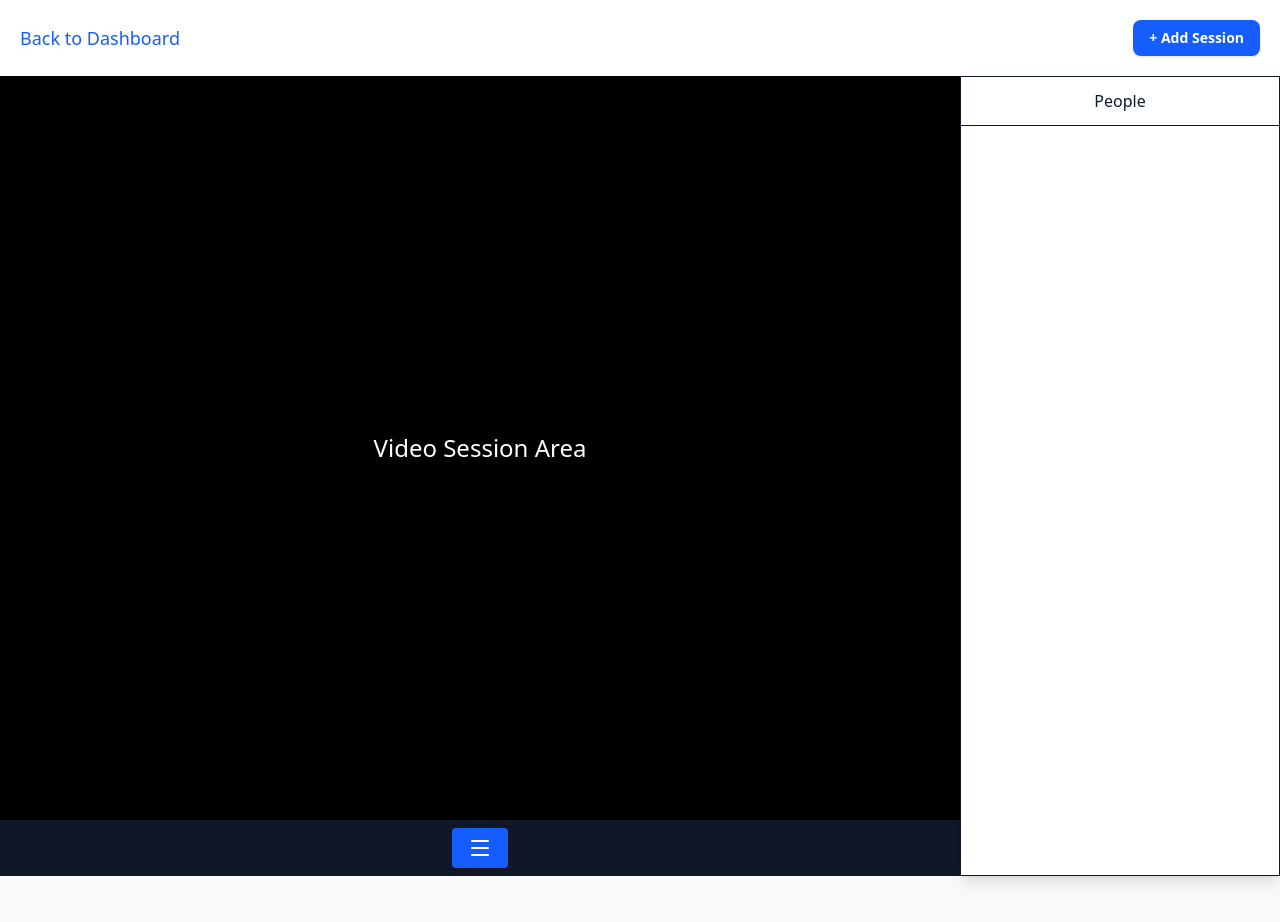
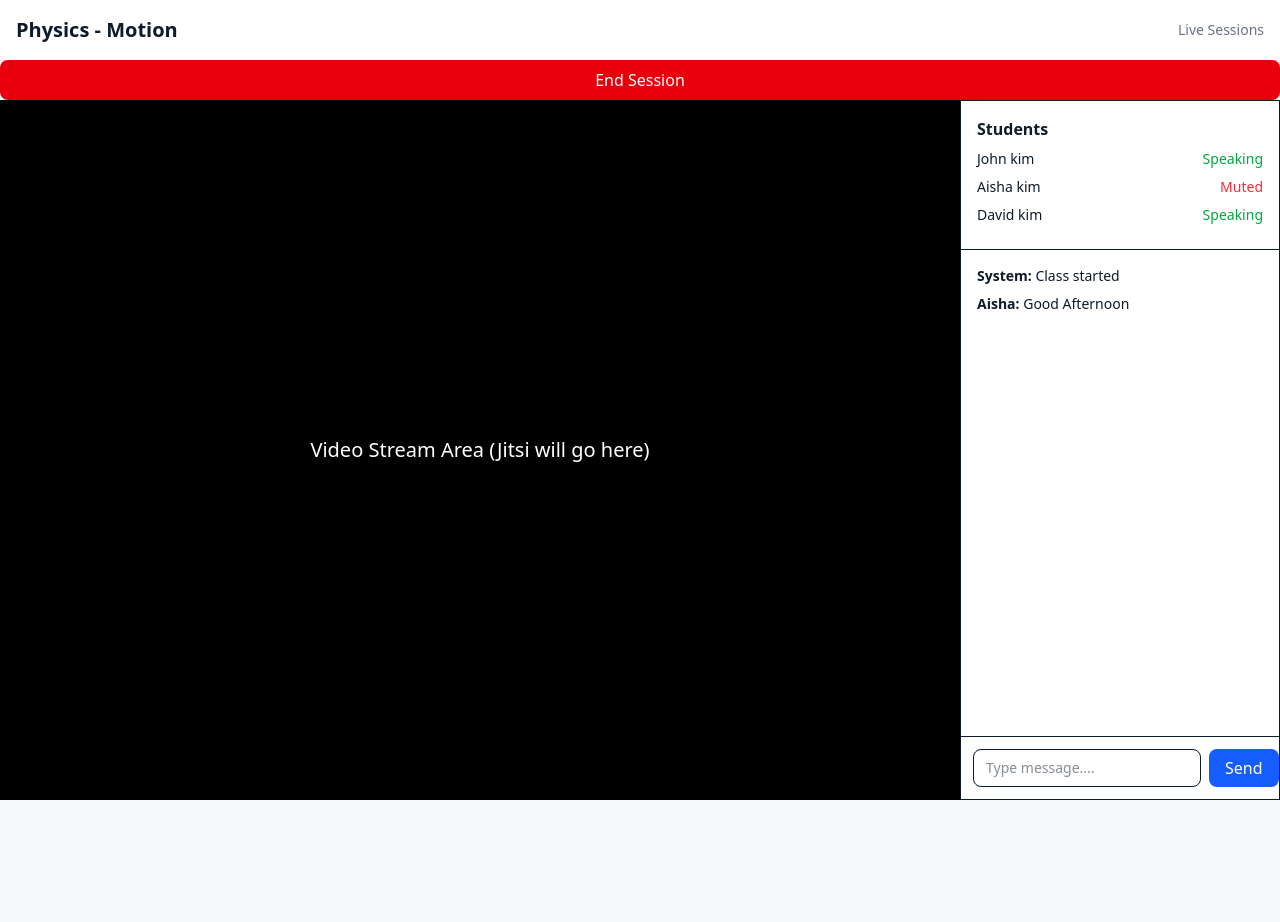
Before and after one commit to juliusmwas/StudyHub, a React (Vite) app: page /tutor/LiveSessionPage in a window 1280 px wide. After the commit the page ends 800 px from the top, so only its background shows below. Built offline with nearby package versions, Linux system fonts and the light colour scheme.

Commit message:
Added a livesession page

```diff
--- a/src/Pages/dashboard/tutor/LiveSessionPage.jsx
+++ b/src/Pages/dashboard/tutor/LiveSessionPage.jsx
@@ -1,124 +1,85 @@
-
-import {Menu} from 'lucide-react';
 
 import { useState } from "react";
 
+const students = [
+    {id:1, name:"John kim", muted:false},
+    {id:2, name:"Aisha kim", muted:true},
+    {id:3, name:"David kim", muted:false},
+];
+
 export default function LiveSessionPage(){
 
-    const [sidebarOpen, setSidebarOpen] = useState(true);
-    const [activeTab, setActiveTab] = useState("chtat");
-
     const [messages, setMessage] = useState([
-        {sender: "Tutor", text: "Welcome everyone"},
-        {sender: "Student A", text: "Hello "}
+        {sender: "System", text: "Class started"},
+        {sender: "Aisha", text: "Good Afternoon "}
     ]);
-
-    const [participants, setParticipants] = useState([
-        {id: 1, name: "Julius (Tutor)", muted:false},
-        {id: 2, name: "Student A", muted:true},
-        {id: 3, name: "Student B", muted:false}
-    ]);
-
-    const [newMessage, setNewMessage] = useState("");
+    const [input,setInput] = useState("");
 
     const sendMessage = () => {
-        if (!newMessage.trim()) return;
-        setMessage([...messages, {sender: "You", text: newMessage}]);
-        setNewMessage("");
+        if (!input.trim()) return;
+        setMessage([...messages, {sender: "tutor", text: input}]);
+        setInput("");
     };
 
-    const toggleMute = (id) => {
-        setParticipants(
-            participants.map(p =>
-                p.id === id ? {...p, muted: !p.muted } : p
-            )
-        );
-    };
 
     return(
         <>
-            <div>
-                <div className="flex items-center  justify-between bg-white shadow-sm py-5 px-5">
-                    <h1 className="text-lg cursor-pointer font-medium text-blue-600">Back to Dashboard</h1>
-                    <button className="cursor-pointer inline-block px-4 py-2 text-sm bg-blue-600 text-white rounded-lg shadow hover:bg-blue-700 transition font-semibold">+ Add Session</button>
+            <div className="h-screen flex flex-col">
+                {/*Top Bar*/}
+                <div className="bg-white shadow p-4 flex justify-between items-center">
+                    <h2 className='text-xl font-semibold'>Physics - Motion</h2>
+                    <p className='text-gray-500 text-sm'>Live Sessions</p>
                 </div>
-            </div>
 
-            <div className="flex h-screen bg-gray-100">
-                <div className="flex-1 flex flex-col">
-                    <div className="bg-black flex-1 flex items-center justify-center text-white text-2xl">
-                        Video Session Area
+                <button className='px-4 py-2 bg-red-600 text-white rounded-lg'>
+                    End Session
+                </button>
+
+                <div className='flex flex-1 overflow-hidden'>
+                    {/*Video Area*/}
+                    <div className='flex-1 bg-black text-white flex items-center justify-center text-xl'>
+                        Video Stream Area (Jitsi will go here)
                     </div>
 
-                    <div className="p-2 bg-gray-900 text-white flex justify-center">
-                        <button
-                            onClick={() => setSidebarOpen(!sidebarOpen)}
-                            className="bg-blue-600 px-4 py-2 rounded"
-                        >
-                            <Menu/>
-                        </button>
-                    </div>
-                </div>
-
-                <div className={`w-80 bg-white border-1 shadow-lg transition-transform duration-300
-                    ${sidebarOpen ? "translate-x-0" : "translate-x-full"}`}>
-
-                        <div className='flex border-b'>
-                            <button
-                                onClick={() => setActiveTab("chat")}
-                                className={`flex-1 p-3 ${activeTab === "chat" ? "bg-blue-100 font-bold" : ""}`}
-                            >People</button>
+                    {/*Right Panel*/}
+                    <div className='w-80 border-1 bg-white flex flex-col'>
+                        {/*Participants*/}
+                        <div className='p-4 border-b'>
+                            <h3 className='font-semibold mb-2'>Students</h3>
+                            {students.map((s) => (
+                                <div key={s.id} className='flex justify-between text-sm mb-2'>
+                                    <span>{s.name}</span>
+                                    <span className={s.muted ? 'text-red-500' : "text-green-600"}>{s.muted ? "Muted" : "Speaking"}</span>
+                                </div>
+                            ))}
                         </div>
 
-                        <div className='h-full flex flex-col'>
-                            {activeTab === "chat" && (
-                                <>
-                                <div className="flex-1 p-4 overflow-y-auto">
-                                    {messages.map((msg, index) => (
-                                        <div key={index} className='mb-2'>
-                                            <span className='font-semibold'>{msg.sender}:</span>{""}
-                                            {msg.text}
-                                        </div>
-                                    ))}
+                        {/*Chat*/}
+                        <div className='flex-1 p-4 overflow-y-auto'>
+                            {messages.map((m, i) => (
+                                <div key={i} className='mb-2 text-sm'>
+                                    <strong>{m.sender}:</strong> {m.text}
                                 </div>
+                            ))}
+                        </div>
 
-                                <div className="p-3 border-t flex">
-                                    <input
-                                        value={newMessage}
-                                        onChange={(e) => setNewMessage(e.target.value)}
-                                        className="flex-1 border p-2 rounded"
-                                        placeholder="Type a message"
-                                    />
-                                    <button
-                                        onClick={sendMessage}
-                                        className='ml-2 bg-blue-600 text-white px-4 rounded'
-                                    >Send
-                                    </button>
-                                </div>
-                                </>
-                            )}
+                        {/*Imput*/}
+                        <div className='p-3 border-t flex gap-2'>
+                            <input
+                                value={input}
+                                onChange={(e) => setInput(e.target.value)}
+                                className='flex-1 border rounded-lg px-3 py-2 text-sm'
+                                placeholder='Type message....'
+                             />
 
-                        {activeTab === "people" && (
-                            <div className="p-4 space-y-3">
-                                {participants.map( p => (
-                                    <div
-                                        key={p.id}
-                                        className="flex justify-between items-center border p-2 rounded"
-                                    >
-                                    <span>{p.name}</span>
-                                    <button
-                                        onClick={() => toggleMute(p.id)}
-                                        className={`px-3 py-1 rounded text-white ${
-                                            p.muted ? "bg-red-600" : "bg-green-600"
-                                        }`}
-                                    >
-                                        {p.muuted ? "Muted" : "Unmuted"}
-                                    </button>
-                                    </div>
-                                ))}
-                            </div>
-                        )}
+                             <button
+                                onClick={sendMessage}
+                                className='bg-blue-600 text-white px-4 rounded-lg'
+                             >
+                                Send
+                             </button>
                         </div>
+                    </div>
                 </div>
             </div>
         </>
```
